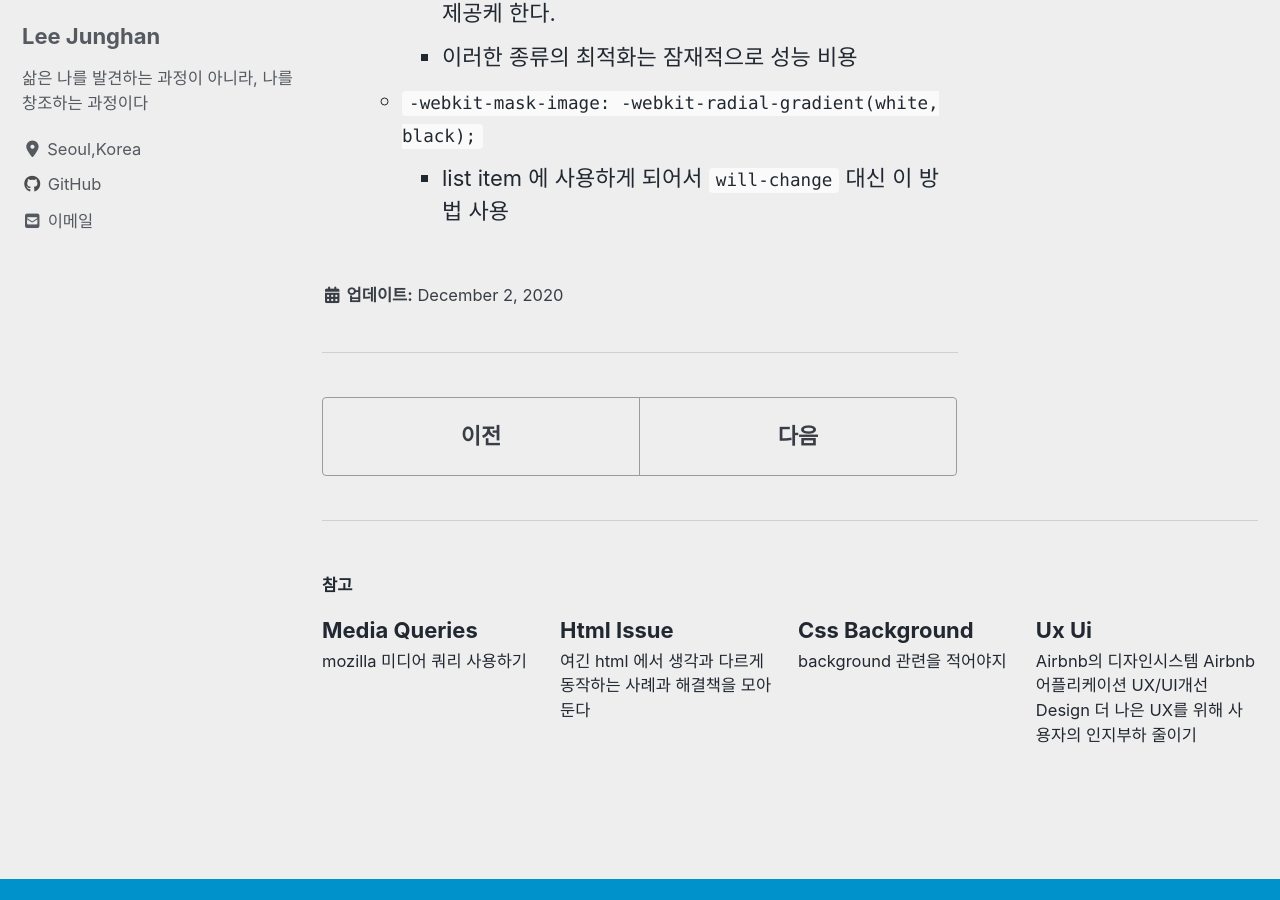
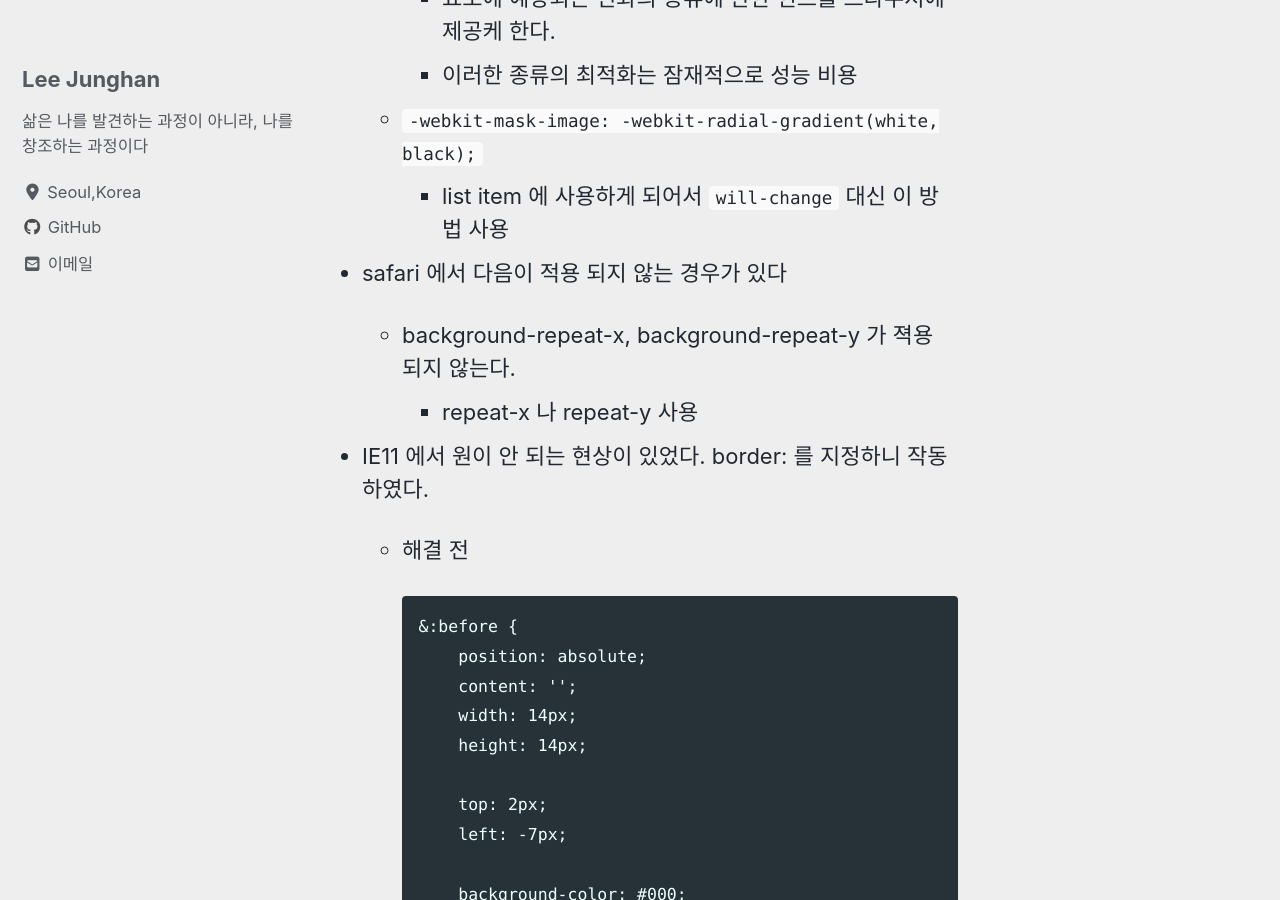
Before and after one commit to toyjhlee/toyjhlee.github.com, a Jekyll site: the page built from _posts/2020-12-02-css-issue.md, in a window 1280 px wide and 900 px high, scrolled down 450 px. Built offline with Jekyll 4.4.1, drawn with Linux system fonts in a browser that asks for light colours; cached includes are drawn as plain includes; nearby versions of some CDN libraries; some of the changed text lies outside the part shown.

````diff
--- a/_posts/2020-12-02-css-issue.md
+++ b/_posts/2020-12-02-css-issue.md
@@ -1,8 +1,51 @@
 ### 여긴 css 에서 생각과 다르게 동작하는 사례과 해결책을 모아 둔다
 
 -   [Overflow: hidden with border radius not working on Safari](https://stackoverflow.com/questions/49066011/overflow-hidden-with-border-radius-not-working-on-safari)
+
     -   `will-change: transform;` [mozilla](https://developer.mozilla.org/ko/docs/Web/CSS/will-change)
         -   요소에 예상되는 변화의 종류에 관한 힌트를 브라우저에 제공케 한다.
         -   이러한 종류의 최적화는 잠재적으로 성능 비용
     -   `-webkit-mask-image: -webkit-radial-gradient(white, black);`
         -   list item 에 사용하게 되어서 `will-change` 대신 이 방법 사용
+
+-   safari 에서 다음이 적용 되지 않는 경우가 있다
+
+    -   background-repeat-x, background-repeat-y 가 젹용 되지 않는다.
+        -   repeat-x 나 repeat-y 사용
+
+-   IE11 에서 원이 안 되는 현상이 있었다. border: 를 지정하니 작동하였다.
+
+    -   해결 전
+
+        ```
+        &:before {
+            position: absolute;
+            content: '';
+            width: 14px;
+            height: 14px;
+
+            top: 2px;
+            left: -7px;
+
+            background-color: #000;
+            border-radius: 10px;
+        }
+        ```
+
+    -   해결 후
+
+        ```
+        &:before {
+            position: absolute;
+            content: '';
+            width: 12px;
+            height: 12px;
+
+            top: 2px;
+            left: -7px;
+
+            background-color: #000;
+            border-radius: 10px;
+            border: 2px solid #000000;
+        }
+        ```
````
Also changed, not shown: _drafts/2020-11-16-my-history.md (+7 -0 lines), _posts/2020-09-03-front-test.md (+5 -1 lines).
